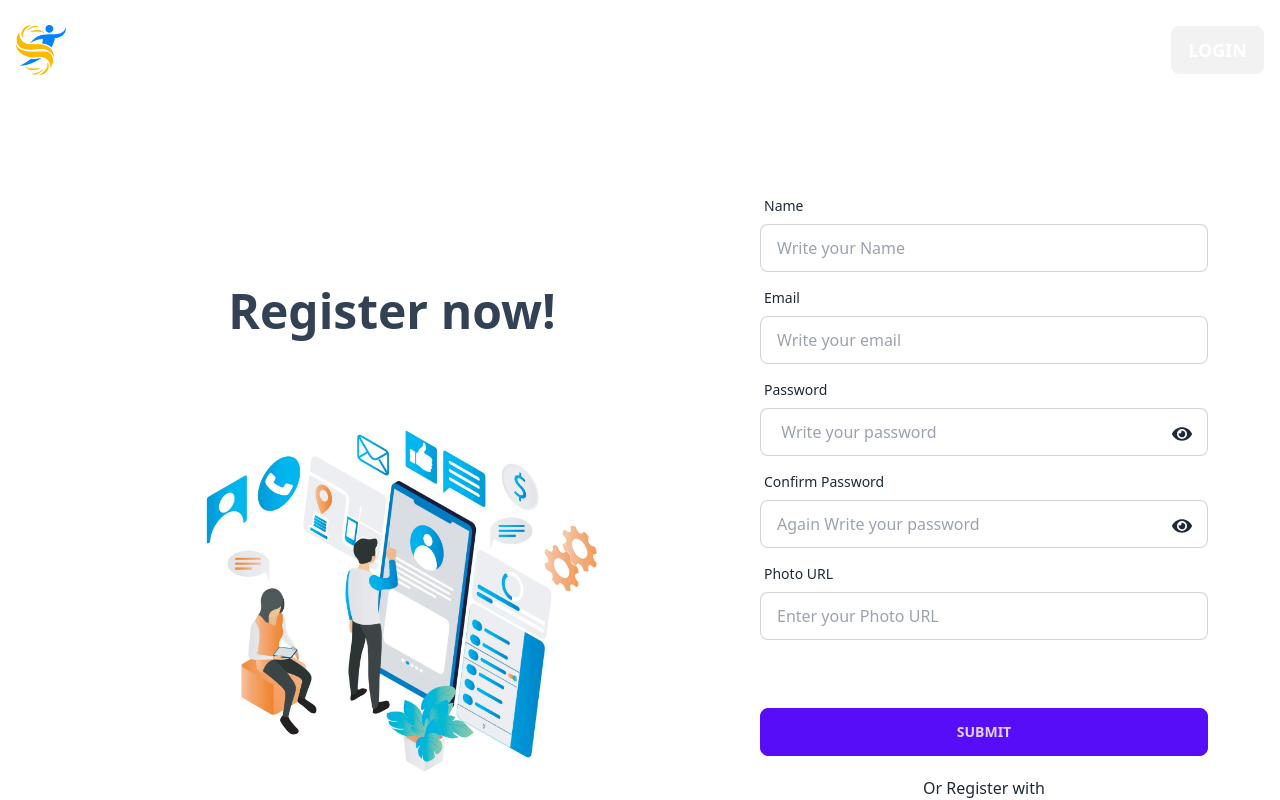
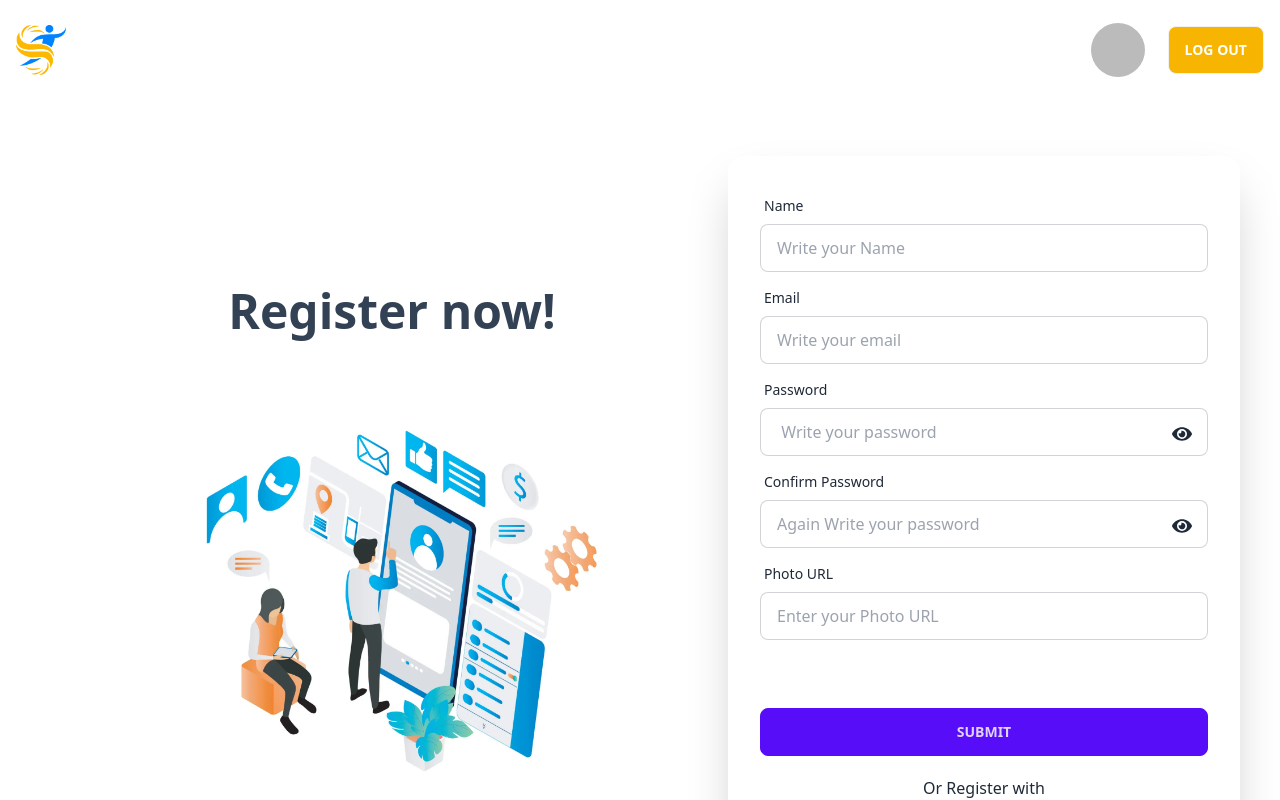
Before and after one commit to 75mdnazmul/Learn_Sports--Client_Site, a React (Vite) app: page /registration in a window 1280 px wide. Shown: the top 800 px of the page. Built offline with nearby package versions, Linux system fonts and the light colour scheme; no server answers; sample sign-in values are in the browser's storage.

Commit message:
Private Routes is created

```diff
--- a/package.json
+++ b/package.json
@@ -16,6 +16,7 @@
     "react": "^18.2.0",
     "react-dom": "^18.2.0",
     "react-icons": "^4.9.0",
+    "react-responsive-carousel": "^3.2.23",
     "react-router-dom": "^6.12.0",
     "sort-by": "^1.2.0"
   },
--- a/src/App.css
+++ b/src/App.css
@@ -1,3 +1,3 @@
 .sjdh{
-    background-color: #d10000;
+    background-color: #191e2400;
 }
--- /dev/null
+++ b/src/Pages/Dashboard/Dashboard.jsx
@@ -0,0 +1,11 @@
+import React from 'react';
+
+const Dashboard = () => {
+    return (
+        <div>
+            <h2 className='text-2xl text-black text-center py-5'>Dashboard</h2>
+        </div>
+    );
+};
+
+export default Dashboard;
--- a/src/Pages/Home/Home/Home.jsx
+++ b/src/Pages/Home/Home/Home.jsx
@@ -5,8 +5,8 @@ import Subscribe from '../Subscribe/Subscribe';
 const Home = () => {
     return (
         <div>
-            <JoinUs/>
-            <Subscribe/>
+            <JoinUs />
+            <Subscribe />
         </div>
     );
 };
--- a/src/Pages/Login/Login.jsx
+++ b/src/Pages/Login/Login.jsx
@@ -1,7 +1,7 @@
 import React, { useContext, useState } from 'react';
 import loginImg from "../../assets/Login & resister/login.webp"
 import usePageTitleName from '../../Hook/PageTitleName/PageTitleName';
-import { Link } from 'react-router-dom';
+import { Link, useLocation, useNavigate } from 'react-router-dom';
 import { FaEye, FaEyeSlash, FaGoogle } from 'react-icons/fa';
 import { AuthContext } from '../../Provider/AuthProvider';
 
@@ -11,6 +11,9 @@ const Login = () => {
 
     const [error, setError] = useState("")
     const [success, setSuccess] = useState("")
+    const navigate = useNavigate();
+    const location = useLocation()
+    const from = location.state?.from?.pathname || '/';
 
     const { logIn, loginWithGoogle } = useContext(AuthContext)
 
@@ -34,6 +37,7 @@ const Login = () => {
                 const loggedUser = result.user
                 console.log(loggedUser);
                 form.reset()
+                navigate(from, { replace: true })
                 setSuccess("Login is successfully completed")
             })
             .catch(error => {
@@ -47,6 +51,7 @@ const Login = () => {
             .then(result => {
                 const Google = result.user
                 console.log(Google);
+                navigate(from, { replace: true })
                 setSuccess("Google Login is successfully completed")
             })
             .catch(error => {
@@ -54,7 +59,7 @@ const Login = () => {
             })
     }
 
-    // Password Toggle handle
+    // Password Show Hide Toggle handle
     const [open, setOpen] = useState(false);
     const handleToggle = () => {
         setOpen(!open)
@@ -68,7 +73,7 @@ const Login = () => {
                         <h1 className="text-5xl pb-10 text-slate-700 font-bold">Login now!</h1>
                         <img src={loginImg} alt="Logo Image" />
                     </div>
-                    <form onSubmit={handleLoginForm} className="w-1/2 card flex-shrink-0 max-w-sm shadow-2xl bg-base-100">
+                    <form onSubmit={handleLoginForm} className="w-1/2 shadow-2xl card flex-shrink-0 max-w-sm bg-base-100">
                         <div className="card-body">
                             <div className="form-control">
                                 <label className="label">
--- a/src/Pages/Registration/Registration.jsx
+++ b/src/Pages/Registration/Registration.jsx
@@ -1,7 +1,7 @@
 import React, { useContext, useState } from 'react';
 import loginImg from "../../assets/Login & resister/register.webp"
 import usePageTitleName from '../../Hook/PageTitleName/PageTitleName';
-import { Link } from 'react-router-dom';
+import { Link, useLocation, useNavigate } from 'react-router-dom';
 import { FaEye, FaEyeSlash, FaGoogle } from 'react-icons/fa';
 import { AuthContext } from '../../Provider/AuthProvider';
 
@@ -10,6 +10,9 @@ const Registration = () => {
 
     const [error, setError] = useState("")
     const [success, setSuccess] = useState("")
+    const navigate = useNavigate();
+    const location = useLocation()
+    const from = location.state?.from?.pathname || '/';
 
     const { loginWithGoogle, createUser, setName, setPhoto } = useContext(AuthContext)
 
@@ -19,6 +22,7 @@ const Registration = () => {
             .then(result => {
                 const google = result.user;
                 console.log(google);
+                navigate(from, { replace: true })
                 setSuccess("Registration is successfully completed")
             })
             .catch(error => {
@@ -45,6 +49,7 @@ const Registration = () => {
                 const userLogged = result.user;
                 console.log(userLogged);
                 form.reset();
+                navigate(from, { replace: true })
                 setSuccess("Registration is successfully completed")
                 setName(name)
                 setPhoto(photo)
@@ -66,7 +71,7 @@ const Registration = () => {
     return (
         <div className="hero py-10">
             <div className="hero-content flex-col justify-around lg:flex-row-reverse">
-                <form onSubmit={handleFormData} className="w-1/2 card  max-w-lg  bg-base-100">
+                <form onSubmit={handleFormData} className="w-1/2 card shadow-2xl max-w-lg  bg-base-100">
                     <div className="card-body">
                         <div className="form-control">
                             <label className="label">
--- a/src/Pages/Shared/Navber/Navber.jsx
+++ b/src/Pages/Shared/Navber/Navber.jsx
@@ -1,8 +1,16 @@
-import React from 'react';
+import React, { useContext } from 'react';
 import { Link } from 'react-router-dom';
 import logo from '../../../../public/logo.webp'
+import { AuthContext } from '../../../Provider/AuthProvider';
 
 const Navber = () => {
+    const { user, logOut, name, photo } = useContext(AuthContext)
+    const handleLogOut = () => {
+        logOut()
+            .then(() => { })
+            .catch(error => console.log(error))
+    }
+
     return (
         <div className=" navbar bg-base-100 py-3">
             <div className='container mx-auto navbar'>
@@ -22,11 +30,33 @@ const Navber = () => {
                         <li><Link to='/'>Home</Link></li>
                         <li><Link to='/instructors'>Instructors</Link></li>
                         <li><Link to='/classes'>Classes</Link></li>
-                        <li><Link to='/dashboard'>Dashboard</Link></li>
+                        {
+                            user?.email && <>
+                                <li><Link to='/dashboard'>Dashboard</Link></li>
+                            </>
+                        }
                     </ul>
                 </div>
                 <div className="navbar-end">
-                    <Link to="/login" className='btn text-white text-lg font-bold'>Login</Link>
+                    {
+                        user ? (
+                            <>
+                                {photo ? (
+                                    <img className="w-[60px] h-[60px] mx-2 border-[3px] border-white rounded-full" title={user.displayName || name} src={user.photoURL || photo} alt="Profile Picture" />
+                                ) : (
+                                    <img className="w-[60px] h-[60px] mx-2 border-[3px] border-white rounded-full" title={user.displayName || name} src={user.photoURL} alt="Profile Picture" />
+                                    // -????????????
+                                )}
+                                <Link to="/login">
+                                    <button onClick={handleLogOut} className="btn font-bold text-white bg-[#F7B501] ml-3">Log Out</button>
+                                </Link>
+                            </>
+                        ) : (
+                            <Link to="/login">
+                                <button className="btn font-bold text-white bg-[#F7B501]">Login</button>
+                            </Link>
+                        )
+                    }
                 </div>
             </div>
 
--- /dev/null
+++ b/src/Routes/PrivateRoutes/PrivateRoutes.jsx
@@ -0,0 +1,22 @@
+import React, { useContext } from 'react';
+import { AuthContext } from '../../Provider/AuthProvider';
+import { Navigate, useLocation } from 'react-router-dom';
+
+const PrivateRoutes = ({ children }) => {
+    const { user, loading } = useContext(AuthContext)
+    const location = useLocation()
+
+    if (loading) {
+        return <div className="text-center container py-5 my-5">
+            <span className="loading loading-spinner loading-lg text-warning"></span>
+        </div>;
+    }
+    if (user) {
+        return children;
+    }
+
+
+    return <Navigate to="/login" state={{ from: location }} replace={true}></Navigate>
+};
+
+export default PrivateRoutes;
--- a/src/Routes/Routes.jsx
+++ b/src/Routes/Routes.jsx
@@ -6,6 +6,8 @@ import Home from "../Pages/Home/Home/Home";
 import ErrorPage from "../Pages/ErrorPage/ErrorPage";
 import Login from "../Pages/Login/Login";
 import Registration from "../Pages/Registration/Registration";
+import PrivateRoutes from "./PrivateRoutes/PrivateRoutes";
+import Dashboard from "../Pages/Dashboard/Dashboard";
 
 export const router = createBrowserRouter([
   {
@@ -24,6 +26,10 @@ export const router = createBrowserRouter([
       {
         path: '/registration',
         element: <Registration></Registration>
+      },
+      {
+        path: '/dashboard',
+        element: <PrivateRoutes><Dashboard/></PrivateRoutes>
       }
     ],
   },
```
Also changed, not shown: 1 other file (tests, documents, lock files or other folders).
